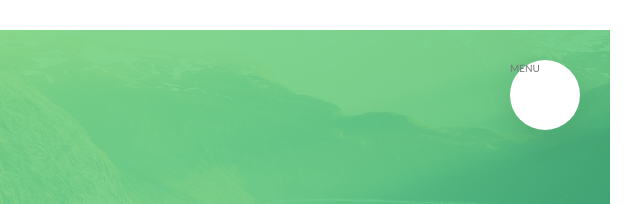
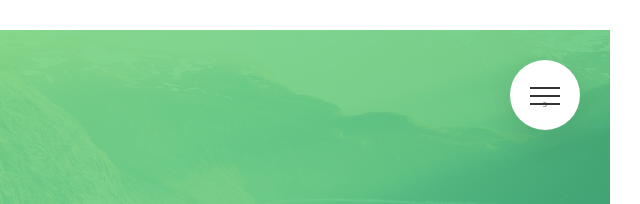
Before and after one commit to rickychhoukdean/advanced-css-practice, a website: page index.html in a window 1280 px wide. Shown: the top 204 px of the page, 640-1280 px from the left. Drawn offline with Linux system fonts and the light colour scheme.

Commit message:
Animate nav button

```diff
--- a/index.html
+++ b/index.html
@@ -16,7 +16,12 @@
     <div class="navigation">
       <input type="checkbox" class="navigation__checkbox" id="navi-toggle" />
 
-      <label for="navi-toggle" class="navigation__button">MENU</label>
+      <label for="navi-toggle" class="navigation__button">
+
+        <span class="navigation__icon">
+          s
+        </span>
+      </label>
 
       <div class="navigation__background">&nbsp;</div>
 
--- a/sass/layout/_navigation.scss
+++ b/sass/layout/_navigation.scss
@@ -12,6 +12,8 @@
     border-radius: 50%;
     z-index: 2000;
     box-shadow: 0 1rem 3rem rgba($color-black, 0.1);
+    text-align: center;
+    cursor: pointer;
   }
   &__background {
     height: 6rem;
@@ -83,4 +85,53 @@
     opacity: 1;
     width: 100%;
   }
+
+  &__icon {
+    margin-top: 3.5rem;
+    position: relative;
+    &,
+    &::before,
+    &::after {
+      width: 3rem;
+      height: 2px;
+      background-color: $color-grey-dark-3;
+      display: inline-block;
+    }
+
+    &::before,
+    &::after {
+      content: "";
+      position: absolute;
+      left: 0;
+      transition: all 0.2s;
+    }
+
+    &::before {
+      top: -0.8rem;
+    }
+    &::after {
+      top: 0.8rem;
+    }
+  }
+
+  &__button:hover &__icon::before {
+    top: -1rem;
+  }
+
+  &__button:hover &__icon::after {
+    top: 1rem;
+  }
+  &__checkbox:checked + &__button &__icon {
+    background-color: transparent;
+  }
+
+  &__checkbox:checked + &__button &__icon::before {
+    top: 0;
+    transform: rotate(135deg);
+  }
+
+  &__checkbox:checked + &__button &__icon::afer {
+    top: 0;
+    transform: rotate(-135deg);
+  }
 }
```
Also changed, not shown: css/style.css.
